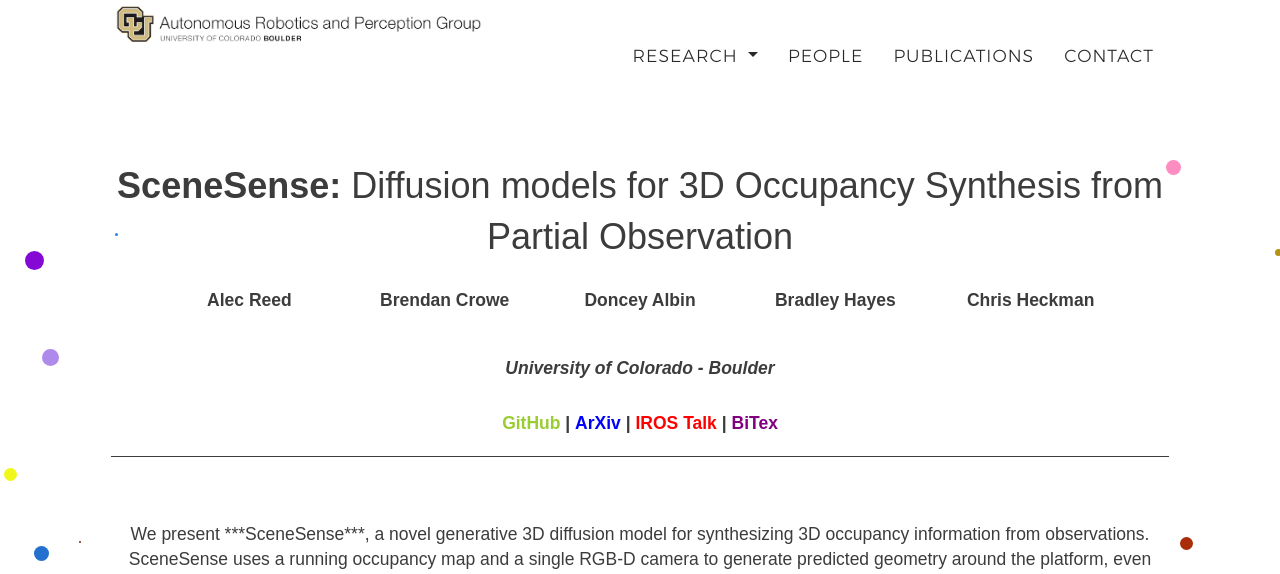
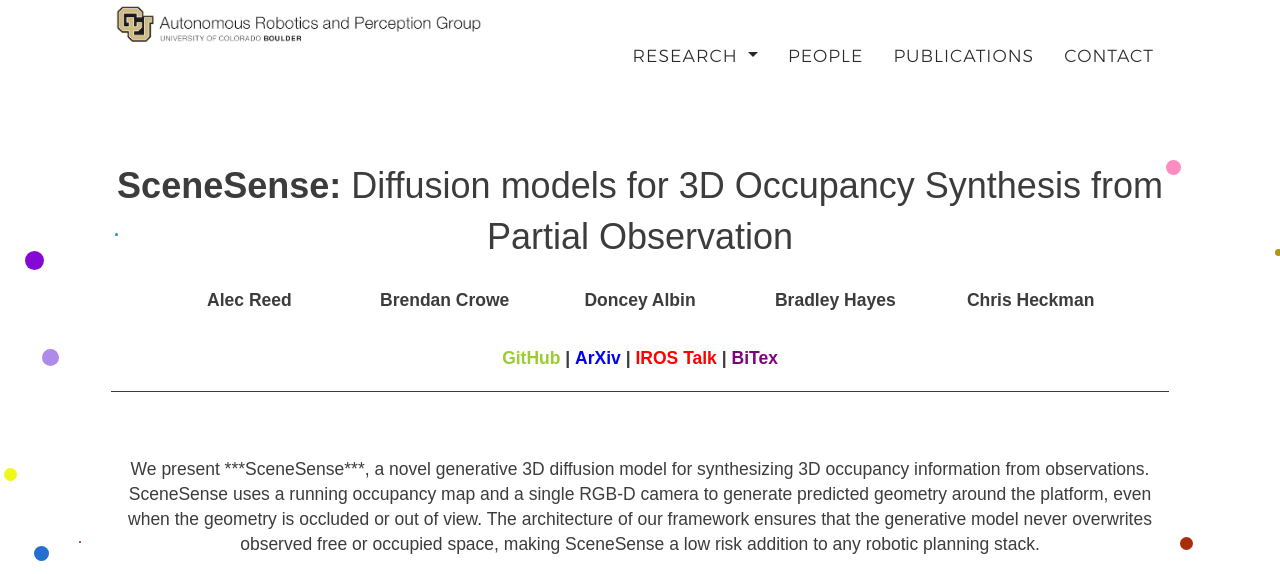
Before and after one commit to HIRO-group/HIRO-group.github.io, a Jekyll site: the page built from scenesense.md, in a window 1280 px wide and 900 px high, cut to the strip 0-574 px from the top of the window. Built offline with Jekyll 4.4.1, drawn with Linux system fonts in a browser that asks for light colours; nearby versions of some CDN libraries; some web fonts are replaced.

Commit message:
Adjusted optionality and font of university name

```diff
--- a/_includes/article_v2.html
+++ b/_includes/article_v2.html
@@ -20,9 +20,12 @@
                 {% endfor %}
             </div>
 
-            <div style="text-align: center; background-color: white; color: black; padding: 10px; width: 50wv; margin-bottom: 20px;">
-                <div style="display: inline-block; width: 100%;"><strong style="font-style: italic;">{{ page.university }}</strong></div>
-            </div>
+            <!-- University Name -->
+            {% if page.university_name %}
+                <div style="text-align: center; background-color: white; color: black; padding: 10px; width: 50wv; margin-bottom: 0px;">
+                    <div style="display: inline-block; width: 100%;"><h5 style="font-style: italic;">{{ page.university_name }}</h5></div>
+                </div>
+            {% endif %}
 
             <!-- links to github and other on bottom -->
             <div style="text-align: center; background-color: white; width: 10w; margin-bottom: 20px;">
```
